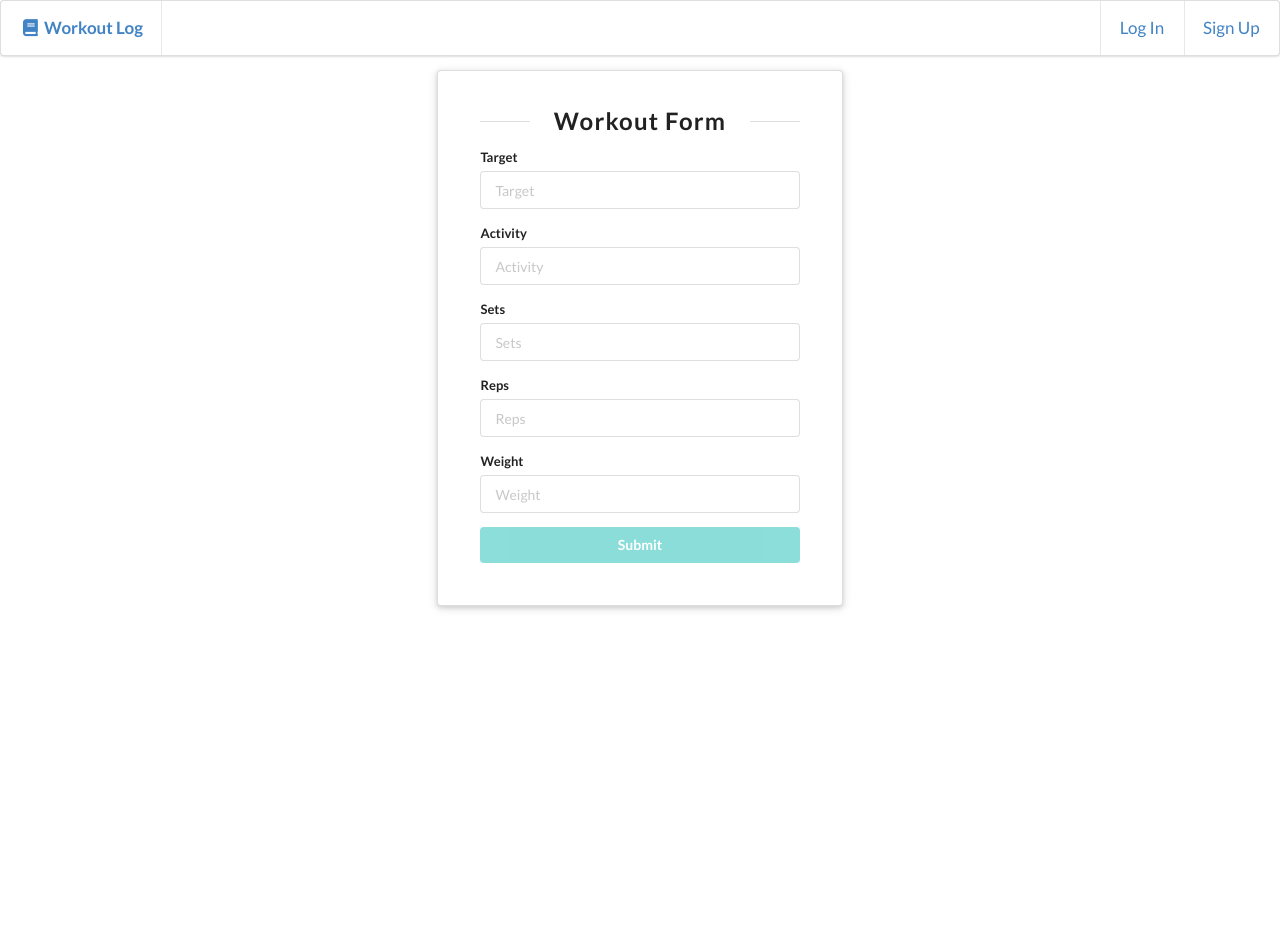
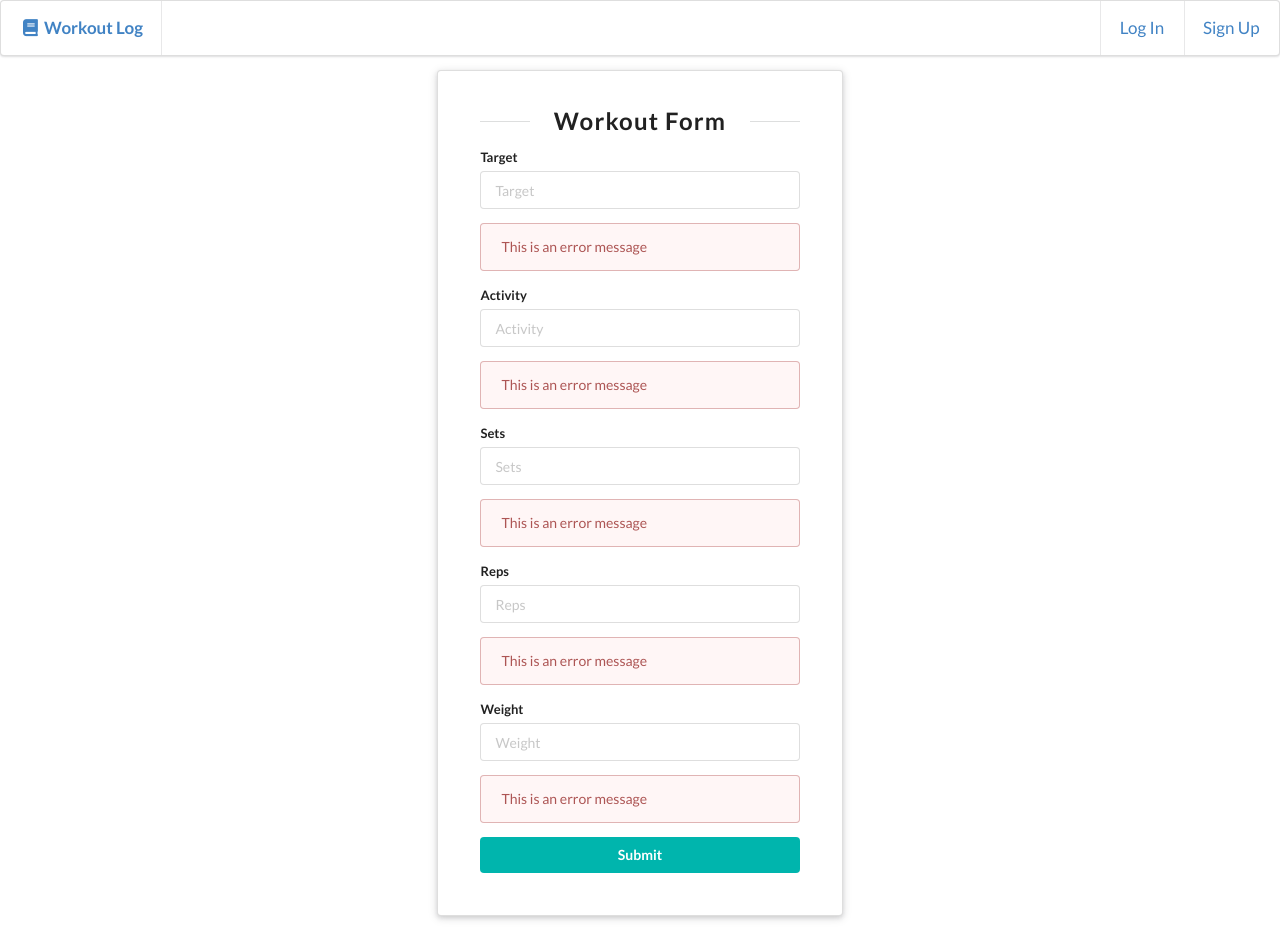
Before and after one commit to nursh/Workout-Log, a React app: page /form in a window 1280 px wide. Before the commit the page ends 800 px from the top, so only its background shows below. Built offline with nearby package versions, Linux system fonts and the light colour scheme.

Commit message:
Added error message field

```diff
--- a/package.json
+++ b/package.json
@@ -48,6 +48,7 @@
     "eslint-plugin-import": "^2.3.0",
     "eslint-plugin-jsx-a11y": "^5.0.3",
     "eslint-plugin-react": "^7.0.1",
+    "html-webpack-plugin": "^2.30.1",
     "nodemon": "^1.11.0",
     "prop-types": "^15.5.10",
     "react": "^15.6.0",
--- a/src/FormField.jsx
+++ b/src/FormField.jsx
@@ -49,6 +49,10 @@ export default class FormField extends Component {
           value={this.state.value}
           onChange={this.handleChange}
         />
+
+        <div className="ui negative message">
+          <p>This is an error message</p>
+        </div>
       </div>
     );
   }
--- a/src/WorkoutForm.jsx
+++ b/src/WorkoutForm.jsx
@@ -43,11 +43,12 @@ class WorkoutForm extends Component {
   }
 
   handleChange({ name, value, error }) {
-    console.log(name, value, error);
+    alert(name, value, error);
   }
 
   validate() {
-    return true;
+    // if there is an error, return true;
+    return false;
   }
 
   render() {
--- a/webpack.config.js
+++ b/webpack.config.js
@@ -1,5 +1,6 @@
 const path = require('path');
 const webpack = require('webpack');
+
 
 const PATHS = {
   app: path.join(__dirname, 'src'),
```
Also changed, not shown: 1 other file (tests, documents, lock files or other folders).
